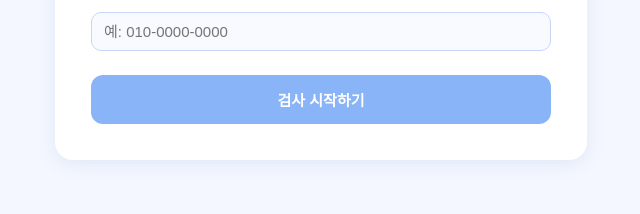
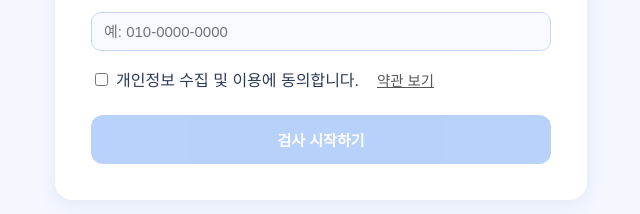
Before and after one commit to kkh951753-web/conflict-check, a Next.js app: page / in a window 1280 px wide. Shown: the part 696-910 px from the top of the page, without its empty margins (319-959 px from the left). Before the commit the page ends 880 px from the top, so only its background shows below. Built offline with nearby package versions, Linux system fonts and the light colour scheme.

Commit message:
initial commit

```diff
--- a/pages/index.js
+++ b/pages/index.js
@@ -7,11 +7,18 @@ export default function Home() {
   const [gender, setGender] = useState("");
   const [age, setAge] = useState("");
   const [mbti, setMbti] = useState("");
-  const [phone, setPhone] = useState("");   // 🔥 추가됨
+  const [phone, setPhone] = useState("");
+  const [agreed, setAgreed] = useState(false);
+  const [showTerms, setShowTerms] = useState(false);
 
   const handleStart = () => {
     if (!name || !gender || !age || !mbti || !phone) {
       alert("모든 정보를 입력해 주세요!");
+      return;
+    }
+
+    if (!agreed) {
+      alert("약관에 동의해 주세요.");
       return;
     }
 
@@ -20,7 +27,7 @@ export default function Home() {
       gender,
       age,
       mbti,
-      phone,   // 🔥 추가됨
+      phone,
     }).toString();
 
     window.location.href = `/test?${params}`;
@@ -29,8 +36,6 @@ export default function Home() {
   return (
     <main className="page">
       <div className="card" style={{ padding: "36px" }}>
-
-        {/* 일러스트 */}
         <div style={{ textAlign: "center", marginBottom: "20px" }}>
           <img
             src="https://i.ibb.co/q0G6fq7/conflict-illustration.png"
@@ -49,29 +54,19 @@ export default function Home() {
           과학적으로 분석해 드립니다.
         </p>
 
-        {/* 정보 입력 */}
         <div className="input-group">
           <label>이름</label>
-          <input
-            type="text"
-            value={name}
-            onChange={(e) => setName(e.target.value)}
-          />
+          <input type="text" value={name} onChange={(e) => setName(e.target.value)} />
 
           <label>성별</label>
           <select value={gender} onChange={(e) => setGender(e.target.value)}>
             <option value="">선택</option>
             <option value="남성">남성</option>
             <option value="여성">여성</option>
-            <option value="기타">기타</option>
           </select>
 
           <label>나이</label>
-          <input
-            type="number"
-            value={age}
-            onChange={(e) => setAge(e.target.value)}
-          />
+          <input type="number" value={age} onChange={(e) => setAge(e.target.value)} />
 
           <label>MBTI</label>
           <select value={mbti} onChange={(e) => setMbti(e.target.value)}>
@@ -86,7 +81,6 @@ export default function Home() {
             ))}
           </select>
 
-          {/* 🔥 새로 추가된 전화번호 입력칸 */}
           <label>연락처</label>
           <input
             type="text"
@@ -96,15 +90,120 @@ export default function Home() {
           />
         </div>
 
+        <div style={{ marginTop: "16px" }}>
+          <label>
+            <input
+              type="checkbox"
+              checked={agreed}
+              onChange={(e) => setAgreed(e.target.checked)}
+              style={{ marginRight: "8px" }}
+            />
+            개인정보 수집 및 이용에 동의합니다.
+          </label>
+
+          <button
+            type="button"
+            onClick={() => setShowTerms(true)}
+            style={{
+              marginLeft: "12px",
+              fontSize: "0.9rem",
+              textDecoration: "underline",
+              background: "none",
+              border: "none",
+              cursor: "pointer",
+              color: "#555",
+            }}
+          >
+            약관 보기
+          </button>
+        </div>
+
         <button
           className="primary-btn-blue"
-          style={{ width: "100%", marginTop: "24px" }}
+          style={{
+            width: "100%",
+            marginTop: "24px",
+            opacity: agreed ? 1 : 0.6,
+            cursor: agreed ? "pointer" : "not-allowed",
+          }}
           onClick={handleStart}
+          disabled={!agreed}
         >
           검사 시작하기
         </button>
+      </div>
 
-      </div>
+      {showTerms && (
+        <div
+          style={{
+            position: "fixed",
+            top: 0, left: 0, right: 0, bottom: 0,
+            backgroundColor: "rgba(0,0,0,0.5)",
+            display: "flex",
+            justifyContent: "center",
+            alignItems: "center",
+            zIndex: 1000,
+          }}
+        >
+          <div
+            style={{
+              backgroundColor: "white",
+              padding: "24px",
+              borderRadius: "8px",
+              width: "90%",
+              maxWidth: "600px",
+              maxHeight: "80vh",
+              overflowY: "auto",
+            }}
+          >
+            <h2 style={{ marginBottom: "16px" }}>개인정보 수집 및 이용 동의서</h2>
+
+            <p style={{ fontSize: "0.9rem", lineHeight: "1.6" }}>
+              <strong>1. 수집하는 개인정보 항목</strong><br/>
+              본 테스트는 아래 개인정보를 수집합니다.<br/>
+              - 이름<br/>
+              - 성별<br/>
+              - 나이<br/>
+              - MBTI 유형<br/>
+              - 연락처(전화번호)<br/><br/>
+
+              <strong>2. 수집 및 이용 목적</strong><br/>
+              - 테스트 결과 분석 및 제공<br/>
+              - 통계 분석 및 서비스 개선<br/>
+              - 사용자 식별 및 중복 응답 방지<br/>
+              - 사후 설문 요청 또는 상담 안내(필요 시)<br/><br/>
+
+              <strong>3. 보유 및 이용 기간</strong><br/>
+              - 수집된 정보는 테스트 결과 제공 이후 6개월간 보관 후 안전하게 파기됩니다.<br/>
+              - 단, 통계 목적의 데이터는 개인 식별이 불가능한 형태로 익명화하여 보관할 수 있습니다.<br/><br/>
+
+              <strong>4. 개인정보 제공 및 위탁</strong><br/>
+              - 귀하의 개인정보는 제3자에게 제공되지 않으며 위탁 처리되지 않습니다.<br/><br/>
+
+              <strong>5. 동의 거부 권리 및 불이익</strong><br/>
+              - 개인정보 제공은 자율적이며, 동의하지 않을 수 있습니다.<br/>
+              - 단, 동의하지 않을 경우 본 테스트 서비스를 이용할 수 없습니다.<br/><br/>
+
+              본인은 위 내용을 충분히 이해하였으며, 이에 동의합니다.
+            </p>
+
+            <button
+              onClick={() => setShowTerms(false)}
+              style={{
+                marginTop: "16px",
+                padding: "10px 20px",
+                backgroundColor: "#6C63FF",
+                color: "#fff",
+                border: "none",
+                borderRadius: "5px",
+                cursor: "pointer",
+              }}
+            >
+              닫기
+            </button>
+          </div>
+        </div>
+      )}
     </main>
   );
 }
```
